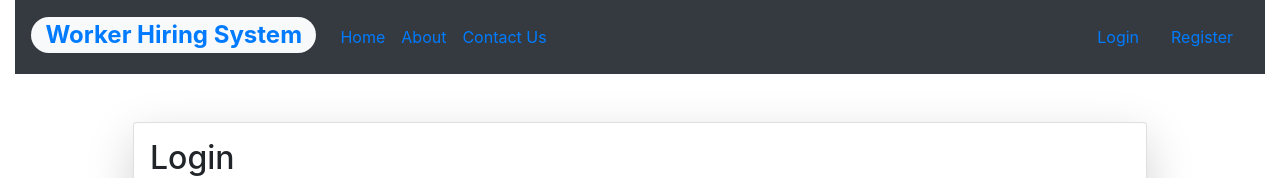
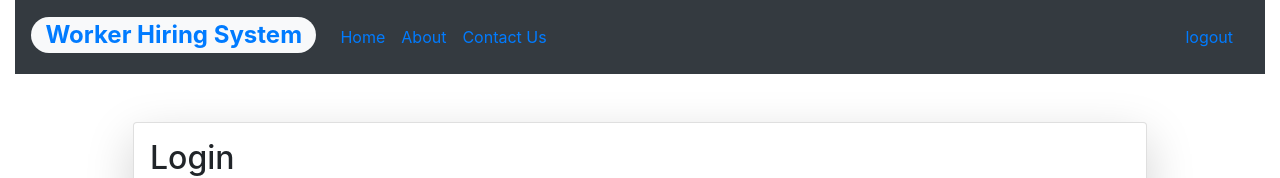
Before and after one commit to divaymohan/worker-front-end-service, a React (Create React App) app in the folder worker-frontend/: page /login in a window 1280 px wide. Shown: the top 178 px of the page. Built offline with nearby package versions, Linux system fonts and the light colour scheme; sample sign-in values are in the browser's storage.

Commit message:
registration and login working fine

```diff
--- a/worker-frontend/src/App.js
+++ b/worker-frontend/src/App.js
@@ -12,19 +12,30 @@
 import Person from "./components/body/centreBody/person";
 import { toast } from "react-toastify";
 import "react-toastify/dist/ReactToastify.css";
-
+import jwtDecode from "jwt-decode";
+import Logout from "./components/common/logout";
 toast.configure();
 class App extends Component {
+  state = { user: "" };
+  componentDidMount() {
+    try {
+      const jwt = localStorage.getItem("token");
+      const user = jwtDecode(jwt);
+      console.log(user);
+      this.setState({ user });
+    } catch (ex) {}
+  }
   render() {
     return (
       <React.Fragment>
         <main className="bg-white container-fluid">
-          <NavBar />
+          <NavBar User={this.state.user} />
           <Switch>
             <Route path="/" exact component={MyApp} />
             <Route path="/about" component={About} />
             <Route path="/contactus" component={ContactUs} />
             <Route path="/login" component={Login} />
+            <Route path="/logout" component={Logout} />
             <Route path="/register" component={Register} />
             <Route path="/person/:id" component={Person} />
             <Route path="*" component={NotFound} />
--- /dev/null
+++ b/worker-frontend/src/components/common/logout.jsx
@@ -0,0 +1,13 @@
+import React, { Component } from "react";
+
+class Logout extends Component {
+  componentDidMount() {
+    localStorage.removeItem("token");
+    window.location = "/";
+  }
+  render() {
+    return null;
+  }
+}
+
+export default Logout;
--- a/worker-frontend/src/components/login.jsx
+++ b/worker-frontend/src/components/login.jsx
@@ -28,7 +28,7 @@
     try {
       const { headers } = await loginUser(username, password, roll);
       localStorage.setItem("token", headers["x-auth-token"]);
-      this.props.history.push("/");
+      window.location = "/";
 
       toast.success("Login Successfull..");
       console.log("Submitted");
--- a/worker-frontend/src/components/navBar/navBar.jsx
+++ b/worker-frontend/src/components/navBar/navBar.jsx
@@ -5,6 +5,8 @@
   state = {};
 
   render() {
+    const { User } = this.props;
+    console.log(User);
     return (
       <nav className="navbar navbar-expand-lg navbar-info bg-dark">
         <Link className="navbar-brand" to="/">
@@ -38,12 +40,26 @@
             </NavLink>
           </div>
         </div>
+        {!User && (
+          <React.Fragment>
             <NavLink className="nav-link " to="/login">
               Login
             </NavLink>
             <NavLink className="nav-link " to="/register">
               Register
             </NavLink>
+          </React.Fragment>
+        )}
+        {User && (
+          <React.Fragment>
+            <NavLink className="nav-link " to="/profile">
+              {User.userName}
+            </NavLink>
+            <NavLink className="nav-link " to="/logout">
+              logout
+            </NavLink>
+          </React.Fragment>
+        )}
       </nav>
     );
   }
--- a/worker-frontend/src/components/register.jsx
+++ b/worker-frontend/src/components/register.jsx
@@ -36,7 +36,7 @@
     try {
       const { headers } = await registerUser(this.state.data);
       localStorage.setItem("token", headers["x-auth-token"]);
-      this.props.history.push("/");
+      window.location = "/";
       console.log("Submitted");
       toast.success("User Registered Now you can login..!!", {
         position: toast.POSITION.TOP_CENTER,
```
Lines whose indentation alone changed are shown as unchanged.
